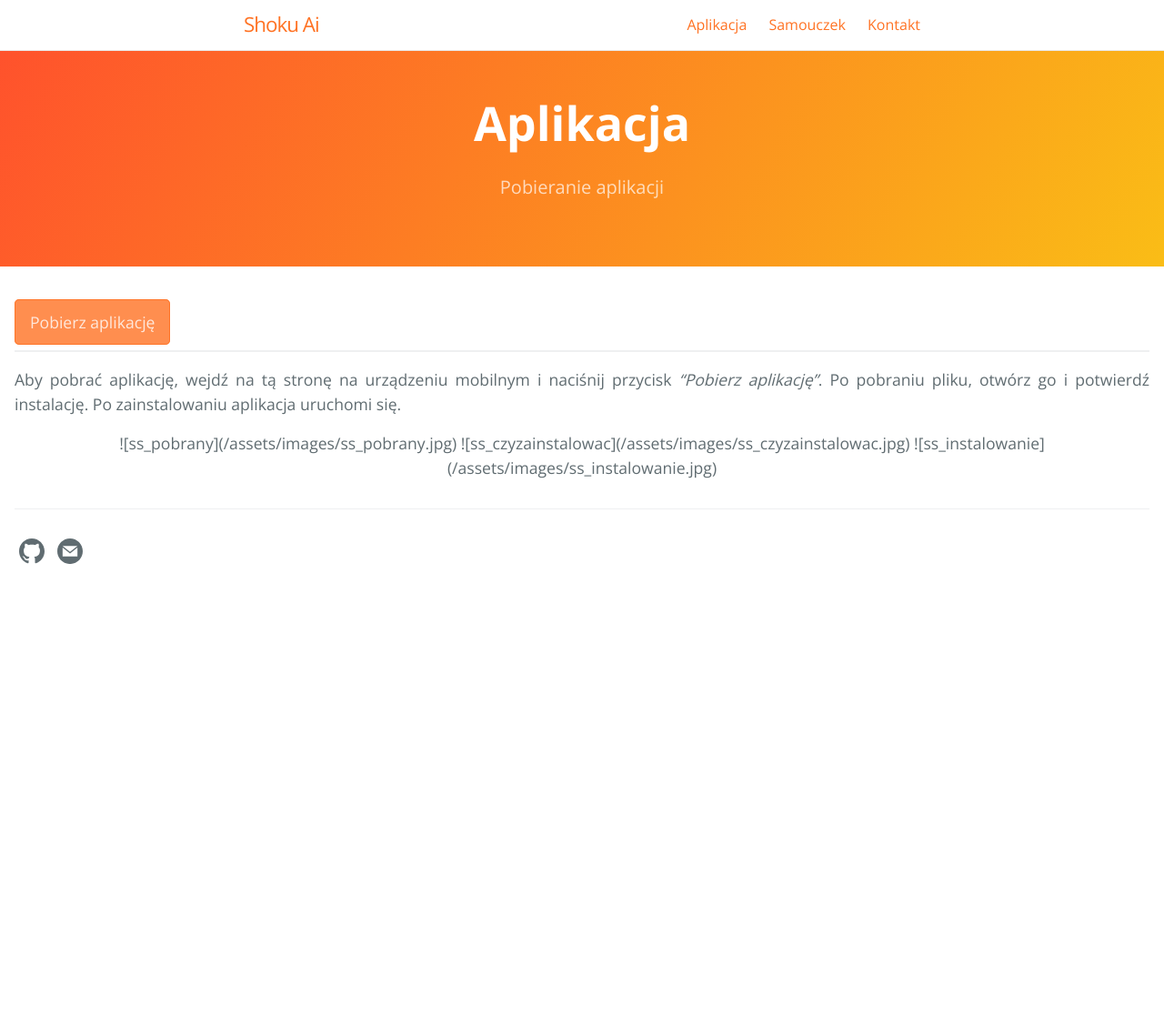
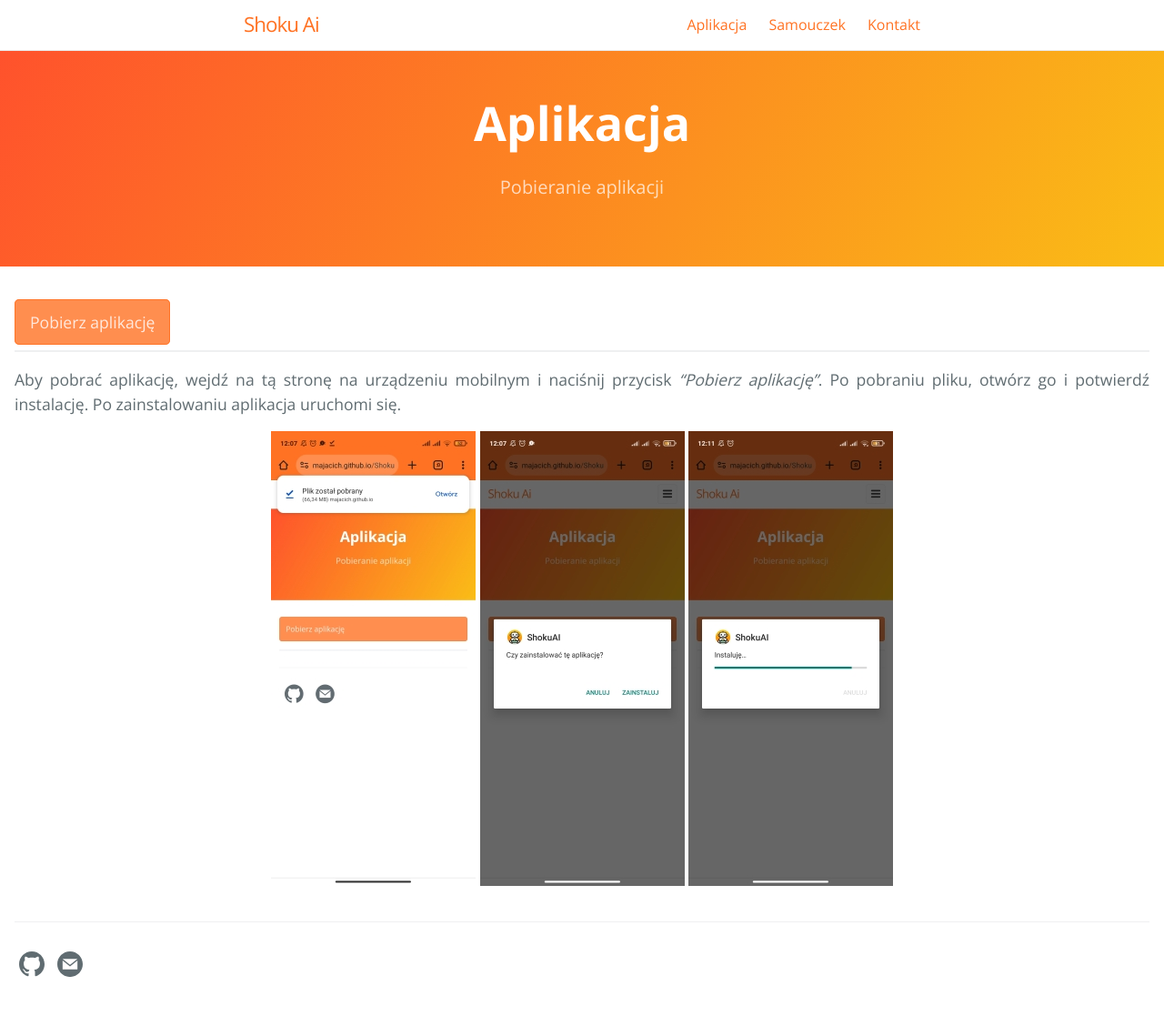
Before and after one commit to PaulinaLewicka1/appTest.github.io, a Jekyll site: the page built from app.md, in a window 1280 px wide. Shown: the whole page at 91% size. Built offline with Jekyll 4.4.1, drawn with Linux system fonts in a browser that asks for light colours; before the commit the page ends 900 px from its top, so only the background shows below that.

Commit message:
test wyśrodkowanie ss 2

```diff
--- a/app.md
+++ b/app.md
@@ -14,7 +14,7 @@ order: 0
 Aby pobrać aplikację, wejdź na tą stronę na urządzeniu mobilnym i naciśnij przycisk _"Pobierz aplikację"_. Po pobraniu pliku, otwórz go i potwierdź instalację. Po zainstalowaniu aplikacja uruchomi się.
 
 <p align="center">
-    ![ss_pobrany](/assets/images/ss_pobrany.jpg)
-    ![ss_czyzainstalowac](/assets/images/ss_czyzainstalowac.jpg)
-    ![ss_instalowanie](/assets/images/ss_instalowanie.jpg)
+    <img src="assets\images\ss_pobrany.jpg">
+    <img src="assets\images\ss_czyzainstalowac.jpg">
+    <img src="assets\images\ss_instalowanie.jpg">
 </p>
```
